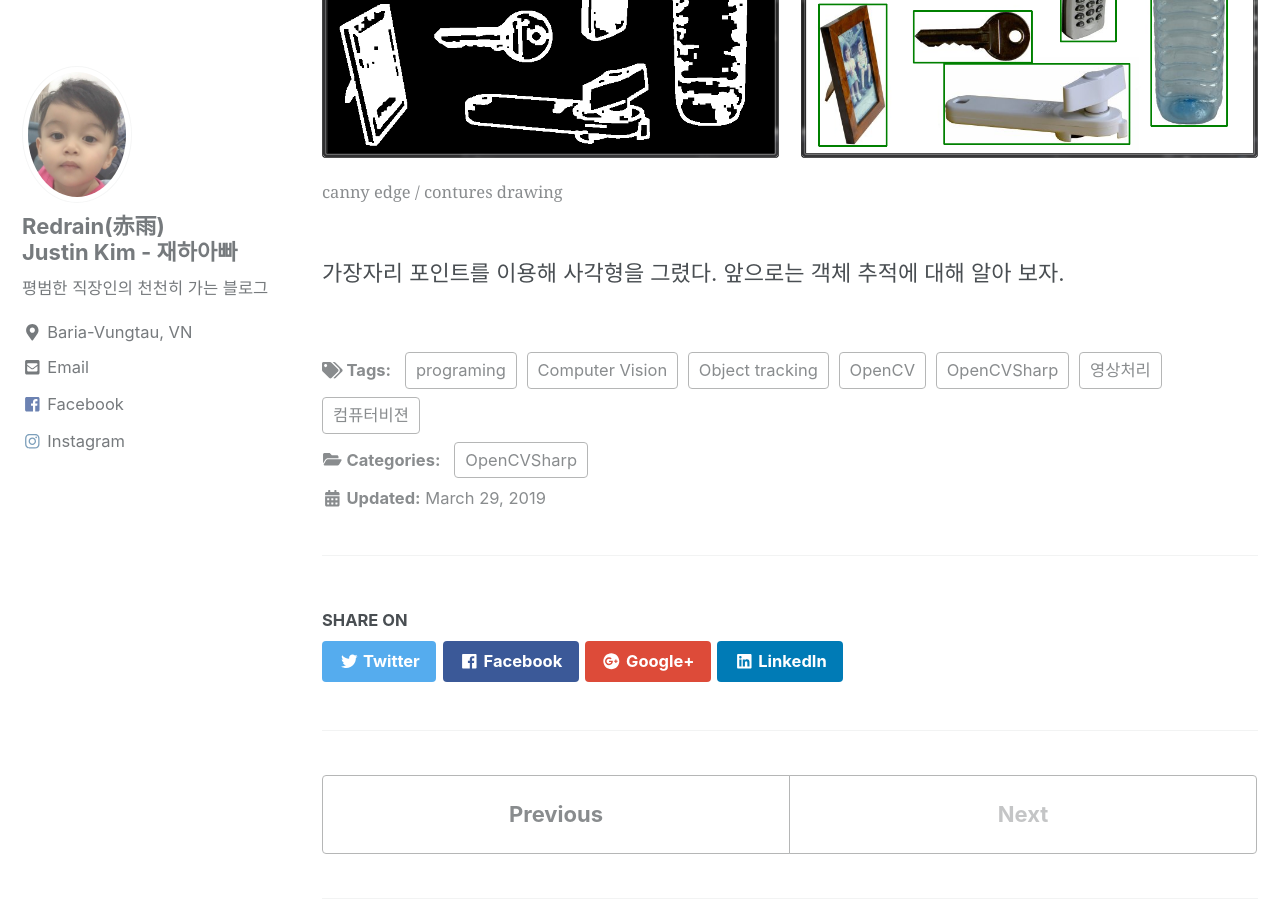
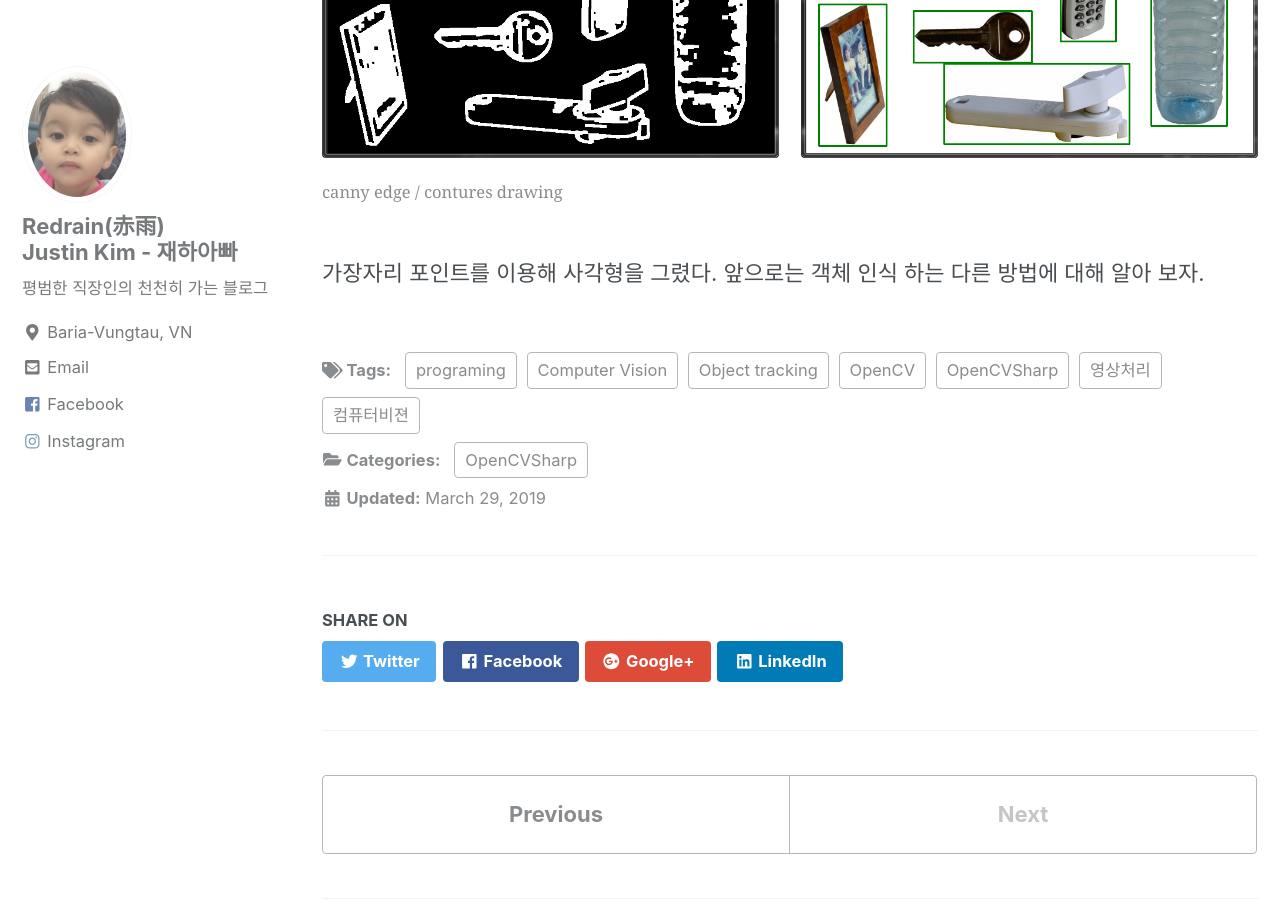
Before and after one commit to RedRainKim/RedRainKim.github.io, a Jekyll site: the page built from _posts/2019-04-01-opencvsharp-study-11.md, in a window 1280 px wide and 900 px high, scrolled down 2775 px. Built offline with Jekyll 4.4.1, drawn with Linux system fonts in a browser that asks for light colours; cached includes are drawn as plain includes; comment, search, counter and statistics services are not loaded.

Commit message:
Update 2019-04-01-opencvsharp-study-11.md

```diff
--- a/_posts/2019-04-01-opencvsharp-study-11.md
+++ b/_posts/2019-04-01-opencvsharp-study-11.md
@@ -94,4 +94,4 @@ using (new Window("dst", WindowMode.AutoSize, dst))
     <figcaption>canny edge / contures drawing</figcaption>
 </figure>
 
-가장자리 포인트를 이용해 사각형을 그렸다. 앞으로는 객체 추적에 대해 알아 보자.
+가장자리 포인트를 이용해 사각형을 그렸다. 앞으로는 객체 인식 하는 다른 방법에 대해 알아 보자.
```
